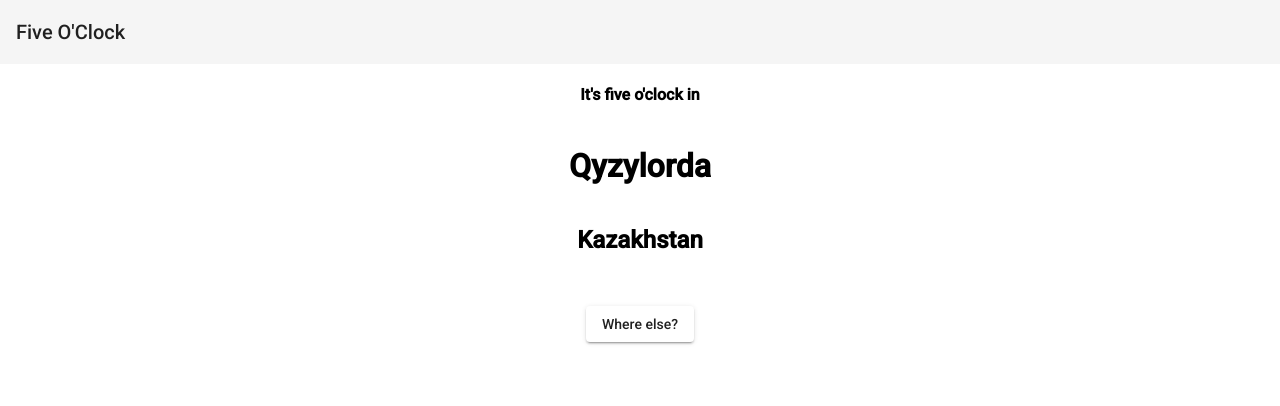
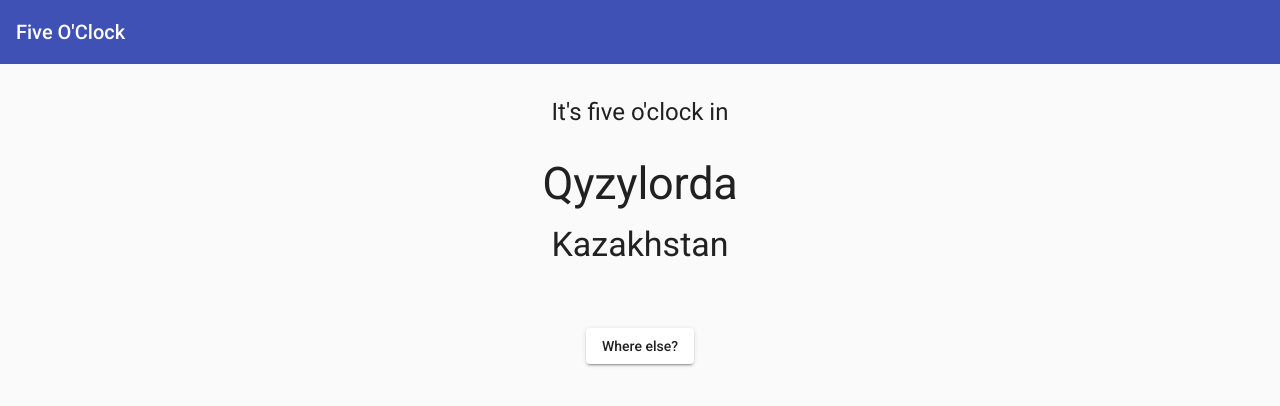
Before and after one commit to Nicolaidavies/fiveoclock, an Angular app: page / in a window 1280 px wide. Shown: the top 406 px of the page. Built offline with nearby package versions, Linux system fonts and the light colour scheme.

Commit message:
A bit nicer, still needs map

```diff
--- a/src/app/app.component.html
+++ b/src/app/app.component.html
@@ -1,4 +1,4 @@
-<mat-toolbar>
+<mat-toolbar color="primary">
   <span>Five O'Clock</span>
 </mat-toolbar>
 
--- a/src/app/timezone/timezone.component.html
+++ b/src/app/timezone/timezone.component.html
@@ -1,11 +1,11 @@
 <div class="container">
-  <h4 class="header">It's five o'clock in</h4>
+  <h4 class="header mat-headline">It's five o'clock in</h4>
 
-  <h1 class="city-name">
+  <h1 class="city-name mat-display-2">
     {{cityName}}
   </h1>
 
-  <h2 class="country-name">
+  <h2 class="country-name mat-display-1">
     {{countryName}}
   </h2>
 
--- a/src/app/timezone/timezone.component.scss
+++ b/src/app/timezone/timezone.component.scss
@@ -1,4 +1,5 @@
 .container {
+  height: 100%;
   text-align: center;
   display: flex;
   flex-direction: column;
@@ -6,19 +7,16 @@
 
 
 .header {
-  flex: 1;
+  margin: 32px 0;
 }
 
 .city-name {
-  flex: 2;
+  margin-bottom: 16px;
 }
 
 .country-name {
-  flex: 1;
 }
 
 .button-container {
-  flex: 1;
-  margin-top: 2em;
   text-align: center;
 }
--- a/src/index.html
+++ b/src/index.html
@@ -12,7 +12,7 @@
   <link href="https://fonts.googleapis.com/css?family=Roboto:300,400,500" rel="stylesheet">
   <link href="https://fonts.googleapis.com/icon?family=Material+Icons" rel="stylesheet">
 </head>
-<body>
+<body class="mat-app-background">
   <app-root></app-root>
   <noscript>Please enable JavaScript to continue using this application.</noscript>
 </body>
--- a/src/styles.scss
+++ b/src/styles.scss
@@ -1,4 +1,9 @@
 /* You can add global styles to this file, and also import other style files */
 
 html, body { height: 100%; }
-body { margin: 0; font-family: Roboto, "Helvetica Neue", sans-serif; }
+body {
+  margin: 0;
+  font-family: Roboto, "Helvetica Neue", sans-serif;
+  // Stop scrolling
+  overflow: hidden;
+}
```
